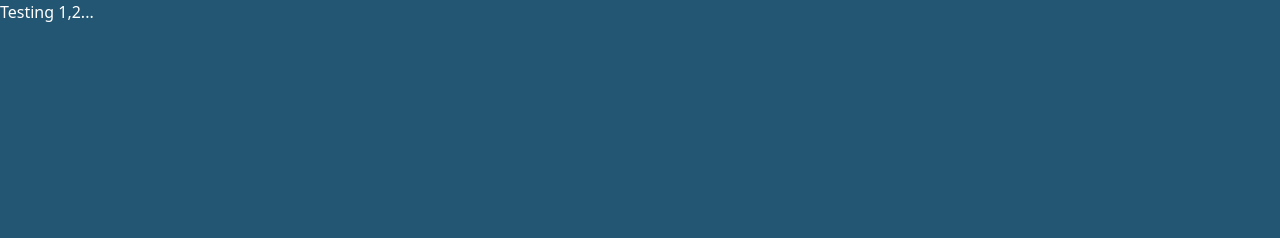
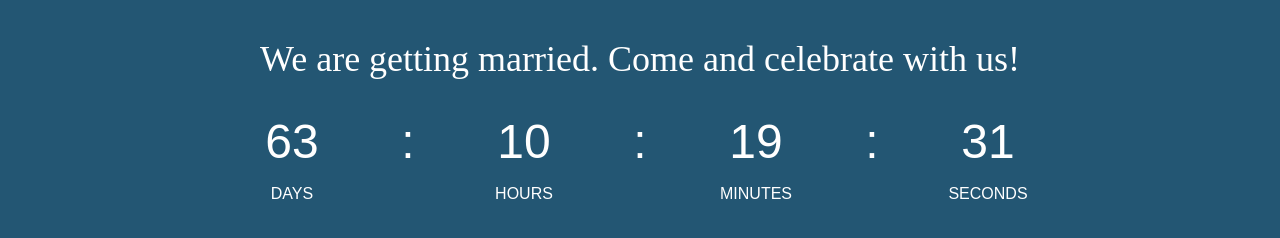
Before and after one commit to OluwadaraDaily/pre-wedding, a website: page pages/index.html in a window 1280 px wide. Drawn offline with Linux system fonts and the light colour scheme; files that its build step writes are made by us from their sources; a web font is replaced by a local one.

Commit message:
feat: build homepage

```diff
--- a/pages/index.html
+++ b/pages/index.html
@@ -4,11 +4,47 @@
   <meta charset="UTF-8">
   <meta name="viewport" content="width=device-width, initial-scale=1.0">
   <title>Dara and Steph's Wedding Itinerary</title>
-  <link rel="stylesheet" href="/assets/css/tailwind-output.css">
+  <link rel="stylesheet" href="/assets/css/main.css">
 </head>
-<body>
-  <main class="h-[100vh] w-full bg-primary text-white">
-    <h1>Testing 1,2...</h1>
+<body class="h-full w-full bg-primary text-white">
+  <header class="mb-8">
+    <nav></nav>
+  </header>
+  <main class="lg:w-[80%] mx-auto h-full text-center">
+    <section class="">
+      <div class="mb-8">
+        <h2 class="text-4xl font-cursive leading-[1.5]">We are getting married. Come and celebrate with us!</h2>
+      </div>
+      <div class="flex items-center justify-center gap-4">
+        <div class="min-w-[100px] min-h-[100px]">
+          <h6 class="text-5xl mb-4" id="days">--</h6>
+          <p>DAYS</p>
+        </div>
+        <div class="min-w-[100px] min-h-[100px]">
+          <h6 class="text-5xl">:</h6>
+        </div>
+        <div class="min-w-[100px] min-h-[100px]">
+          <h6 class="text-5xl mb-4" id="hours">--</h6>
+          <p>HOURS</p>
+        </div>
+        <div class="min-w-[100px] min-h-[100px]">
+          <h6 class="text-5xl">:</h6>
+        </div>
+        <div class="min-w-[100px] min-h-[100px]">
+          <h6 class="text-5xl mb-4" id="minutes">--</h6>
+          <p>MINUTES</p>
+        </div>
+        <div class="min-w-[100px] min-h-[100px]">
+          <h6 class="text-5xl">:</h6>
+        </div>
+        <div class="min-w-[100px] min-h-[100px]">
+          <h6 class="text-5xl mb-4" id="seconds">--</h6>
+          <p>SECONDS</p>
+        </div>
+      </div>
+    </section>
   </main>
+  <footer></footer>
+  <script src="assets/js/countdown.js"></script>
 </body>
 </html>
```
